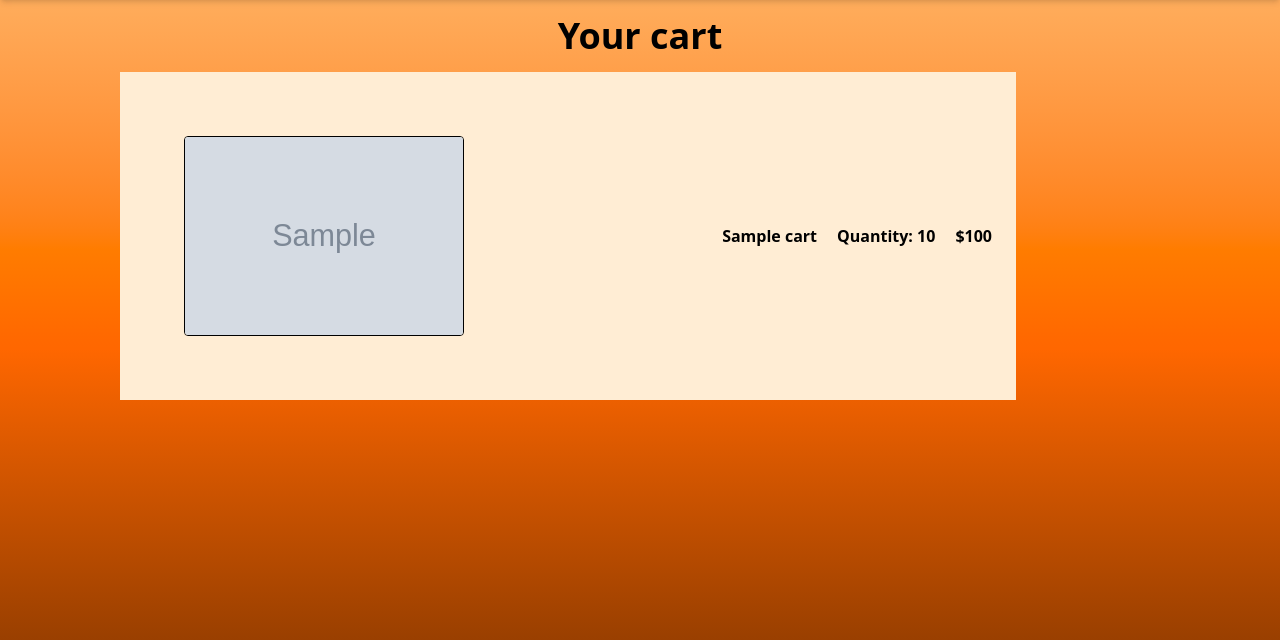
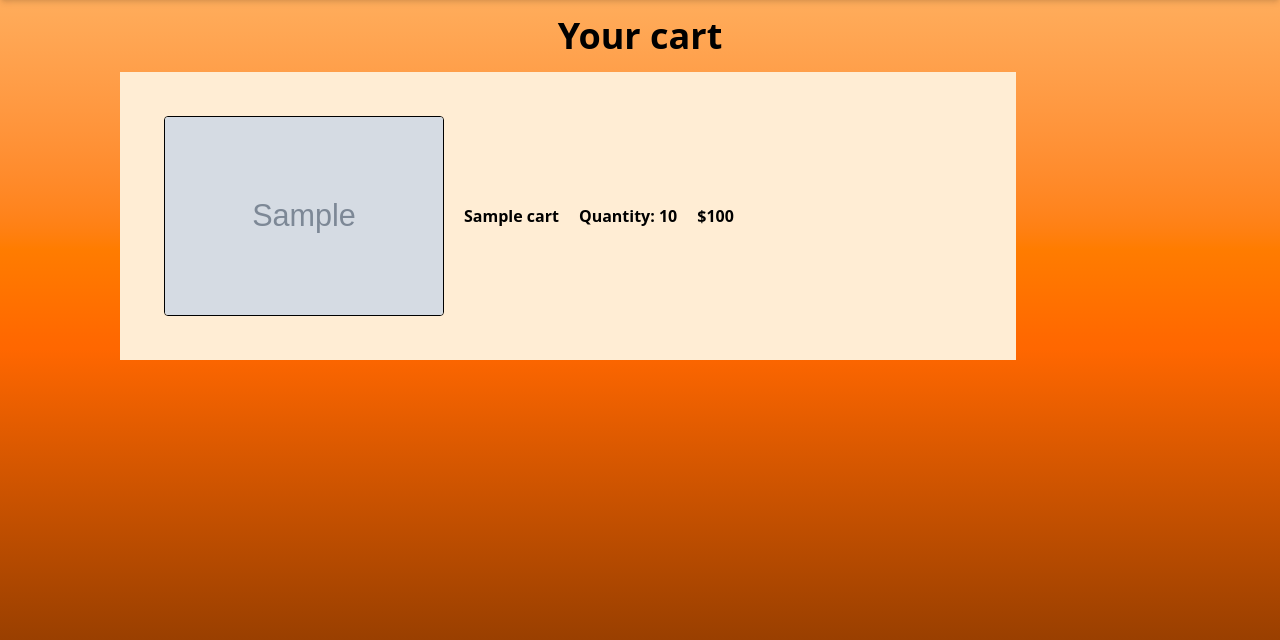
Before and after one commit to ImNotKael/Bready, a Flask app: template templates/cart.html.jinja in a window 1280 px wide. Shown: the part 64-704 px from the top of the page. Run offline with Flask 3, Linux system fonts and the light colour scheme; the template is opened without the code that fills it: most values are stand-ins (such as "Sample title", 1, 10 or a date in 2020); grey boxes marked "Sample" are stand-in pictures.

Commit message:
commiting this for save

```diff
--- a/templates/cart.html.jinja
+++ b/templates/cart.html.jinja
@@ -10,13 +10,13 @@
     {%include "components/navbar.html.jinja"%}
     <h1 class="text-center font-bold text-4xl m-4">Your cart</h1>
 
-    <main class="max-w-4xl mx-auto p-6 mb-5 bg-orange-100 ml-30">
+    <main class="max-w-4xl p-6 mb-5 bg-orange-100 ml-30">
     {% for x in cart %}
-      <div class="flex flex-row items-center gap-5">
-        <img class="h-50 mx-auto w-70 m-10 rounded border-1 border-black ml-10" src="{{ x['Image'] }}" width="300" height="300">
+      <div class="flex flex-row m-5 items-center gap-5">
+        <img class="h-50 w-70 rounded border-1 border-black" src="{{ x['Image'] }}">
         <div><h1 class="font-bold">{{x["Name"]}}</h1></div>
         <div><h1 class="font-bold">Quantity: {{x["Quantity"]}}</h1></div>
-        <div><h1 class="font-bold">${{ x['Price'] * x['Quantity'] }}</h1></div>
+        <div class="flex justify-right"><h1 class="font-bold">${{ x['Price'] * x['Quantity'] }}</h1></div>
       </div>
     {% endfor %}
     </main>
```
